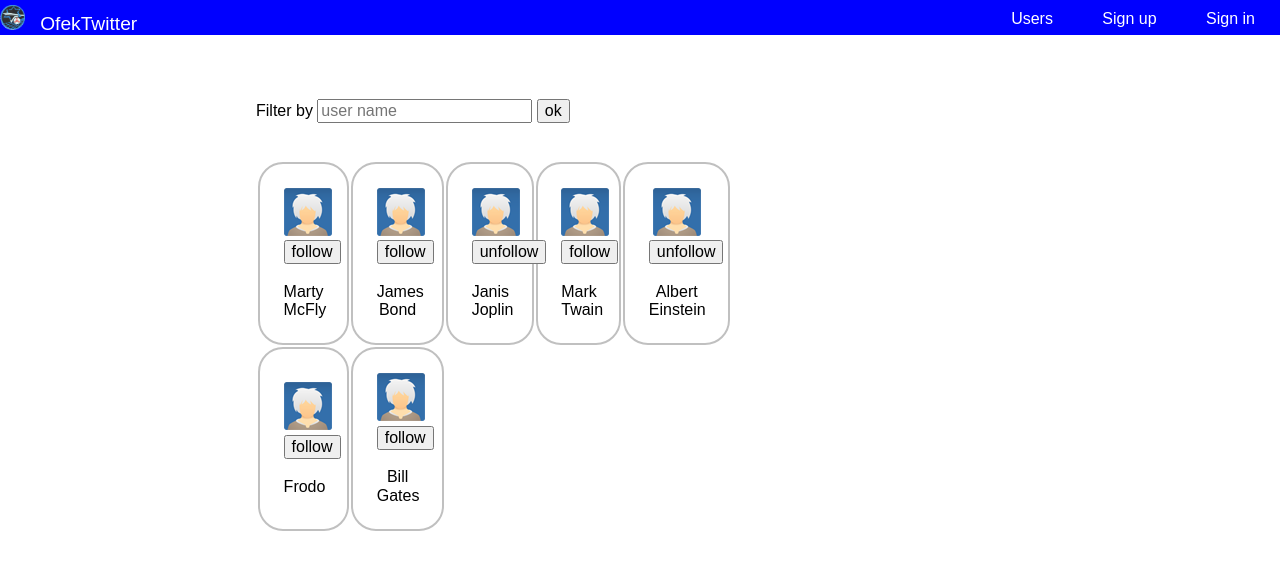
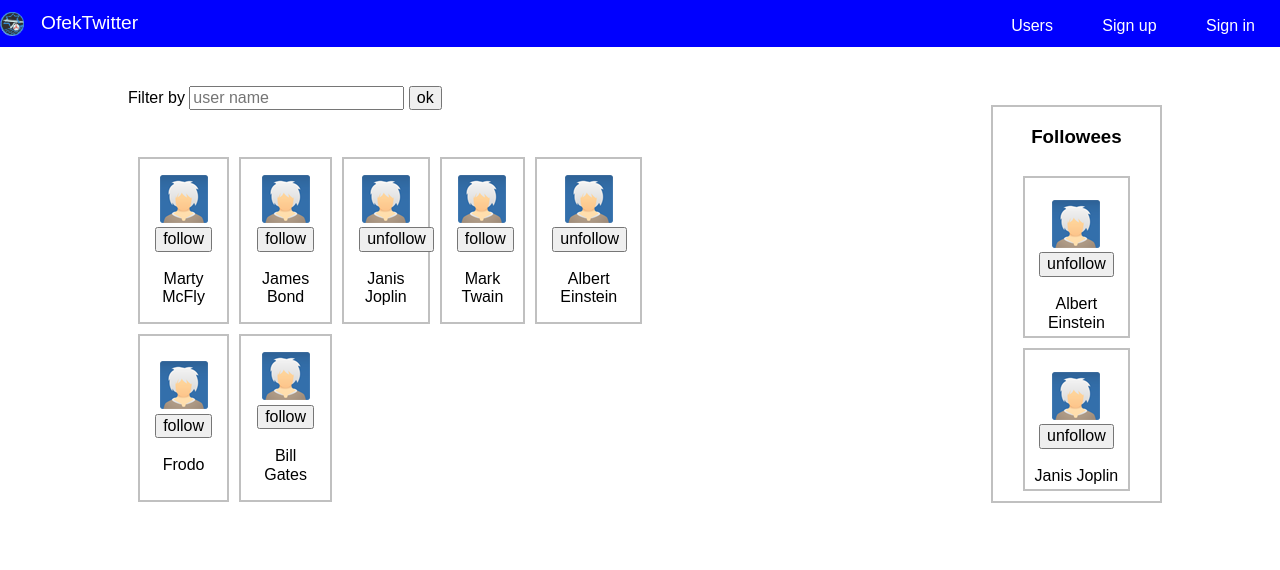
Before and after one commit to OsherSade/WebTraining, a plain HTML site: page OfekTwitter/Users.html in a window 1280 px wide. Drawn offline with Linux system fonts and the light colour scheme.

Commit message:
Add files via upload

```diff
--- a/OfekTwitter/Users.html
+++ b/OfekTwitter/Users.html
@@ -10,10 +10,10 @@
 <header>
     <section>
         <article>
-            <span id="banner">
+            <ul><span id="banner">
                 <img id="ofek-img" src="../images/ofek_logo.png">
                 <a href="Tweets.html" id="mainPage">OfekTwitter</a>
-            </span>
+            </span></ul>
         </article>
         <aside class="rightNav">
             <nav style="text-align: right">
@@ -28,11 +28,12 @@
 </header>
 
 <div class="content">
+    <div class="users">
         <span>Filter by </span>
         <input type="text" placeholder="user name">
         <button>ok</button>
         <br><br><br>
-    <table>
+        <table cellspacing="10">
             <tr>
                 <td class="bordered">
                     <img src="../images/useravatar.png">
@@ -88,5 +89,32 @@
             </tr>
         </table>
     </div>
+
+    <div class="followees bordered">
+        <center><h3>Followees</h3></center>
+        <table style="margin: auto" cellspacing="10">
+            <tr>
+                <td class="bordered">
+                    <br>
+                    <img src="../images/useravatar.png">
+                    <br>
+                    <button>unfollow</button>
+                    <br><br>
+                    <span>Albert Einstein</span>
+                </td>
+            </tr>
+            <tr>
+                <td class="bordered">
+                    <br>
+                    <img src="../images/useravatar.png">
+                    <br>
+                    <button>unfollow</button>
+                    <br><br>
+                    <span>Janis Joplin</span>
+                </td>
+            </tr>
+        </table>
+    </div>
+</div>
 </body>
 </html>
--- a/css/Stylesheet.css
+++ b/css/Stylesheet.css
@@ -13,7 +13,7 @@ li a {
     text-align: center;
     padding: 3px 20px;
     text-decoration: none;
-    margin-top: 7%;
+    margin-top: 15%;
 }
 
 li a:hover {
@@ -40,46 +40,41 @@ li a:hover {
 
 td {
     text-align: center;
-    padding: 5%;
+    padding: 3%;
+    margin: auto;
 }
 
 .bordered {
     border: 2px solid silver;
-    border-radius: 25px;
 }
 
 .content {
-    padding: 5%;
-    padding-left: 20%;
+    padding: 3%;
+    padding-left: 10%;
 }
 
 header {
     background-color: blue;
     color: azure;
-
 }
 
 #ofek-img {
     width: 10%;
-    margin-bottom: auto;
-    padding-right: 10px;
-    margin-top: 5px;
+    margin-bottom: 5%;
+    padding-right: 5%;
+    margin-top: 5%;
+    vertical-align: middle;
 }
 
 .header-li2 {
-    /* float: left;
-     padding-right: 5px;*/
     float: left;
 
 }
 
 .header-li {
-    /* float: right;*/
-    /*padding-right: 5px;*/
     margin-left: auto;
     padding-right: 5px;
     display: inline-block;
-    text-align: right
 }
 
 article {
@@ -99,7 +94,17 @@ aside {
     vertical-align: middle;
 }
 
-#message{
+#message {
     border-color: blue;
     vertical-align: middle;
 }
+
+.followees {
+    width: 15%;
+    display: inline-block;
+    margin-left: 30%;
+}
+
+.users {
+    display: inline-block;
+}
```
Also changed, not shown: OfekTwitter/Tweets.html (+1 -1 lines). Lines whose indentation alone changed are shown as unchanged.
